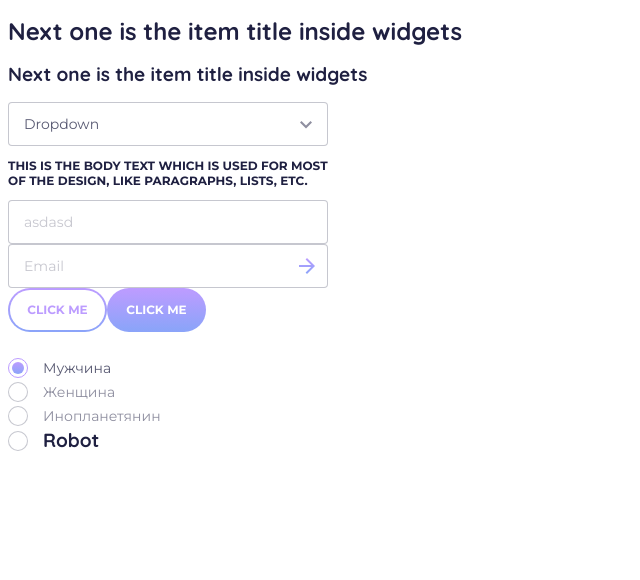
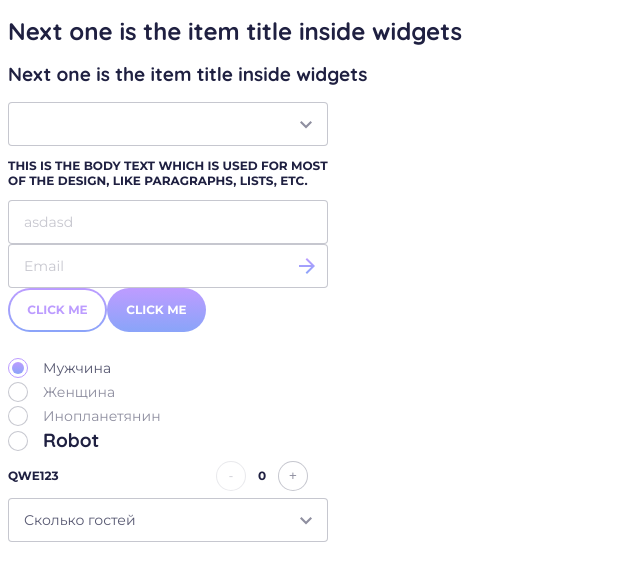
Before and after one commit to RUBYsimpleMAN/OpenTZ, a React (Create React App) app: page / in a window 1280 px wide. Shown: the top 580 px of the page, without its empty margins (0-640 px from the left). Built offline with nearby package versions, Linux system fonts and the light colour scheme.

Commit message:
2020-08-05_18-32-28_Create and Update some Dropdowns

```diff
--- a/src/App.js
+++ b/src/App.js
@@ -7,6 +7,9 @@ import Input from './components/atomicD/atoms/Input';
 import EmailInput from './components/atomicD/atoms/EmailInput';
 import Button from './components/atomicD/atoms/Button';
 import RadioButton from './components/atomicD/atoms/RadioButton';
+import CounterRow from './components/atomicD/atoms/CounterRow';
+import HotelGuestDropdown from "./components/atomicD/atoms/HotelGuestDropdown";
+
 class App extends Component {
   render() {
     return (
@@ -39,10 +42,17 @@ class App extends Component {
           <RadioButton id="asdasd3" name="asdasd" value="Иное">
             Инопланетянин
           </RadioButton>
-          <RadioButton id="asdasd3" name="asdasd" value="Иное">
+          <RadioButton id="asdasd4" name="asdasd" value="Иное">
             <H2 as="span"> Robot </H2>
           </RadioButton>
         </form>
+        <CounterRow
+          value={ 0 }
+          min={ 0 }
+          max={ 5 }
+          fieldname="qwe123"
+        />
+        <HotelGuestDropdown/>
       </div>
     );
   }
--- /dev/null
+++ b/src/components/atomicD/atoms/CounterRow.js
@@ -0,0 +1,86 @@
+import React, { PureComponent } from 'react';
+import styled from 'styled-components';
+import { main } from '../../themes/themes';
+
+const Wrapper = styled.div`
+  width: 300px;
+  height: 30px;
+  position: relative;
+  box-sizing: border-box;
+  margin: 7px 0px;
+
+  text-align: center;
+  font-family: Montserrat;
+  font-weight: bold;
+  font-size: 12px;
+  line-height: 30px;
+  text-transform: uppercase;
+  color: ${main.colors.darkShade100};
+`;
+
+const Title = styled.span`
+  position: absolute;
+  left: 0px;
+`;
+
+const Counter = styled.div`
+  width: 92px;
+  height: 30px;
+
+  position: absolute;
+  right: 0px;
+`;
+
+const CounterButton = styled.button`
+  & {
+    width: 30px;
+    height: 30px;
+    box-sizing: border-box;
+
+    position: absolute;
+
+    background: #FFF;
+    color: ${main.colors.darkShade50};
+    border: 1px solid ${main.colors.darkShade25};
+    border-radius: 50%;
+    outline: none;
+  }
+  &:disabled {
+    opacity: 0.38;
+  }
+`;
+
+const RightButton = styled(CounterButton)`
+  right: 0px;
+`;
+
+const LeftButton = styled(CounterButton)`
+  left: 0px;
+`;
+
+class CounterRow extends PureComponent {
+  render() {
+    const { value, fieldname, title } = this.props;
+    return (
+      <Wrapper>
+        <Title
+          children={ title ?? fieldname }
+        />
+        <Counter>
+          <LeftButton
+            children="-"
+            data-fieldname={ fieldname }
+            disabled={ value === 0 }
+          />
+          { value }
+          <RightButton
+            children="+"
+            data-fieldname={ fieldname }
+          />
+        </Counter>
+      </Wrapper>
+    );
+  }
+}
+
+export default CounterRow;
--- a/src/components/atomicD/atoms/DropDown.js
+++ b/src/components/atomicD/atoms/DropDown.js
@@ -43,17 +43,18 @@ const DropButton = styled.button`
 `;
 
 const Content = styled.div`
+  width: 100%;
+  box-sizing: border-box;
   display: none;
+  padding: 0px 0px 0px 14px;
   position: absolute;
+  overflow: hidden;
+  z-index: 2;
+
   background-color: #FFFFFF;
-  width: 100%;
-  overflow: hidden;
-  z-index: 1;
   border: 1px solid ${ main.colors.darkShade50 };
   border-top: none;
   border-radius: 0 0 4px 4px;
-  box-sizing: border-box;
-  padding: 5px;
 `;
 
 const contentStylesWhenShow = {
@@ -69,22 +70,26 @@ class DropDown extends Component {
   state = {
     isHidden: true
   }
-  onClick = (event) => {
+  onExpand = (event) => {
     event.stopPropagation();
     this.setState({
       isHidden: !this.state.isHidden
     });
   }
+  onContentClick = event => {
+    event.stopPropagation();
+    this.props.onContentClick( event.target.dataset, event.target.textContent );
+  }
   render() {
     return (
       <Wrapper>
         <DropButton
-          onClick={ this.onClick }
+          onClick={ this.onExpand }
           style={ this.state.isHidden ? withoutStyles : dropButtonStylesWhenShow }
-        >
-          Dropdown
-        </DropButton>
+          children={ this.props.title }
+        />
         <Content
+          onClick={ this.onContentClick }
           style={ this.state.isHidden ? withoutStyles : contentStylesWhenShow }
           children={ this.props.children }
         />
--- /dev/null
+++ b/src/components/atomicD/atoms/HotelGuestDropdown.js
@@ -0,0 +1,47 @@
+import React, { Component } from 'react';
+import DropDown from "./DropDown";
+import CounterRow from './CounterRow';
+import createWordEnding from "./createWordEnding";
+
+class HotelGuestDropdown extends Component {
+  constructor(props) {
+    super(props);
+    this.fieldnames = [ "Взрослые", "Дети", "Младенцы" ];
+    this.state = {};
+    for ( const name of this.fieldnames ) {
+      this.state[name] = 0;
+    }
+  }
+  onContentClick = ( { fieldname, isreset, isconfirm }, sign /* "+" or "-" */ ) => {
+    if (isreset) {
+
+    }
+    if (isconfirm) {
+
+    }
+    if (fieldname in this.state) {
+      this.setState({
+        [fieldname]: this.state[fieldname] + ~~( sign + "1" )
+      });
+    }
+  }
+  render() {
+    const sum = Object.values(this.state).reduce((sum, current) => sum + current);
+    return (
+      <DropDown
+        onContentClick={ this.onContentClick }
+        title={ sum ? sum + " гост" + createWordEnding( sum, "ь", "я", "ей" ) : "Сколько гостей" }
+      >
+        { this.fieldnames.map( name => (
+          <CounterRow
+            value={ this.state[name] }
+            fieldname={ name }
+            key={ name }
+          />
+        ))}
+      </DropDown>
+    );
+  }
+}
+
+export default HotelGuestDropdown;
--- /dev/null
+++ b/src/components/atomicD/atoms/createWordEnding.js
@@ -0,0 +1,14 @@
+function createWordEnding( num, endto1, endto234, endto056789 ) {
+  if ( ( num % 100 - num % 10 ) / 10 /* second digit */=== 1 ) {
+    return endto056789;
+  }
+  if ( num % 10 === 1 ) {
+    return endto1;
+  }
+  if ( [ 2, 3, 4 ].includes( num % 10 ) ) {
+    return endto234;
+  }
+  return endto056789;
+}
+
+export default createWordEnding;
```
Also changed, not shown: src/components/atomicD/atoms/HotelRoomDropdown.js (added, +56 -0 lines).
